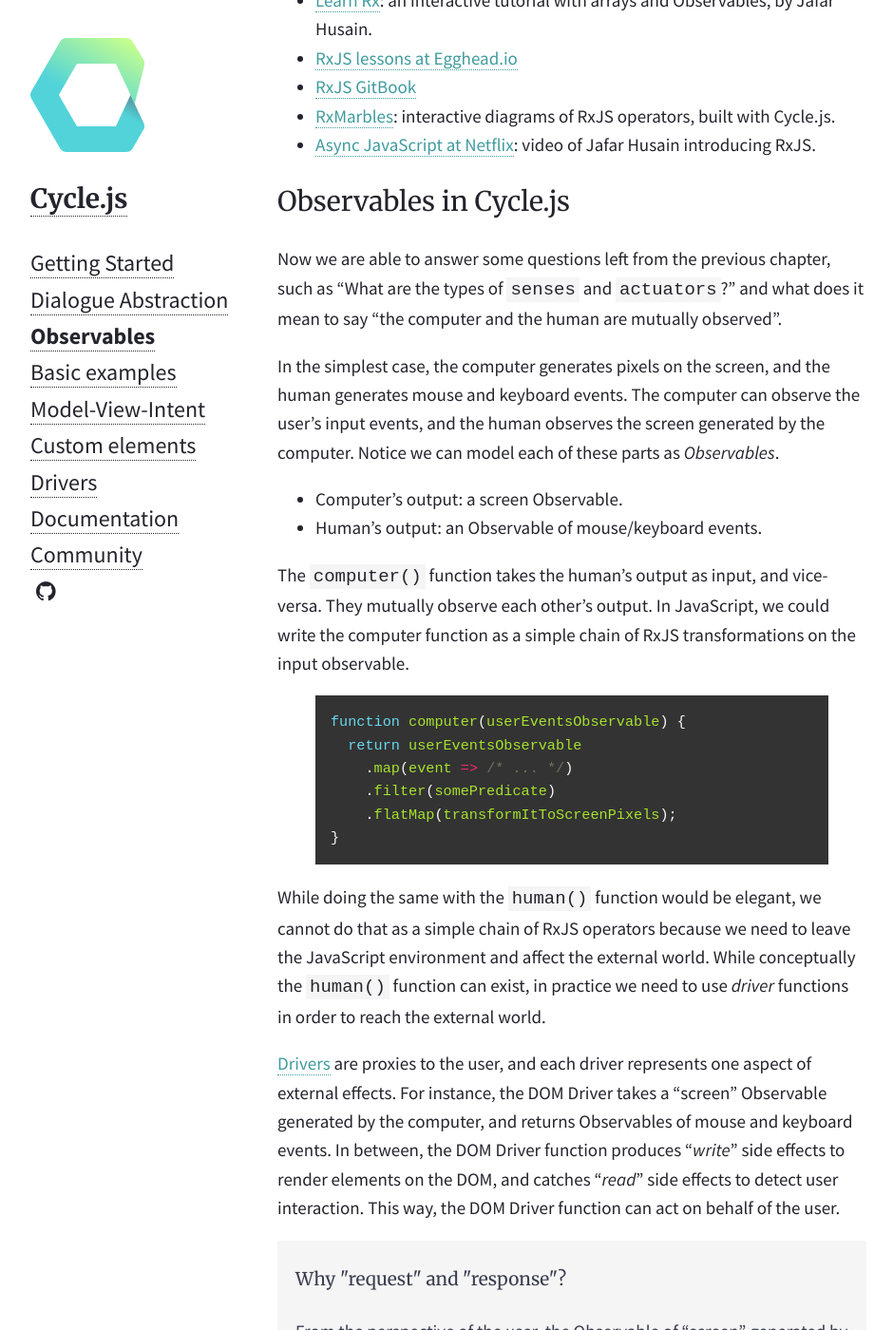
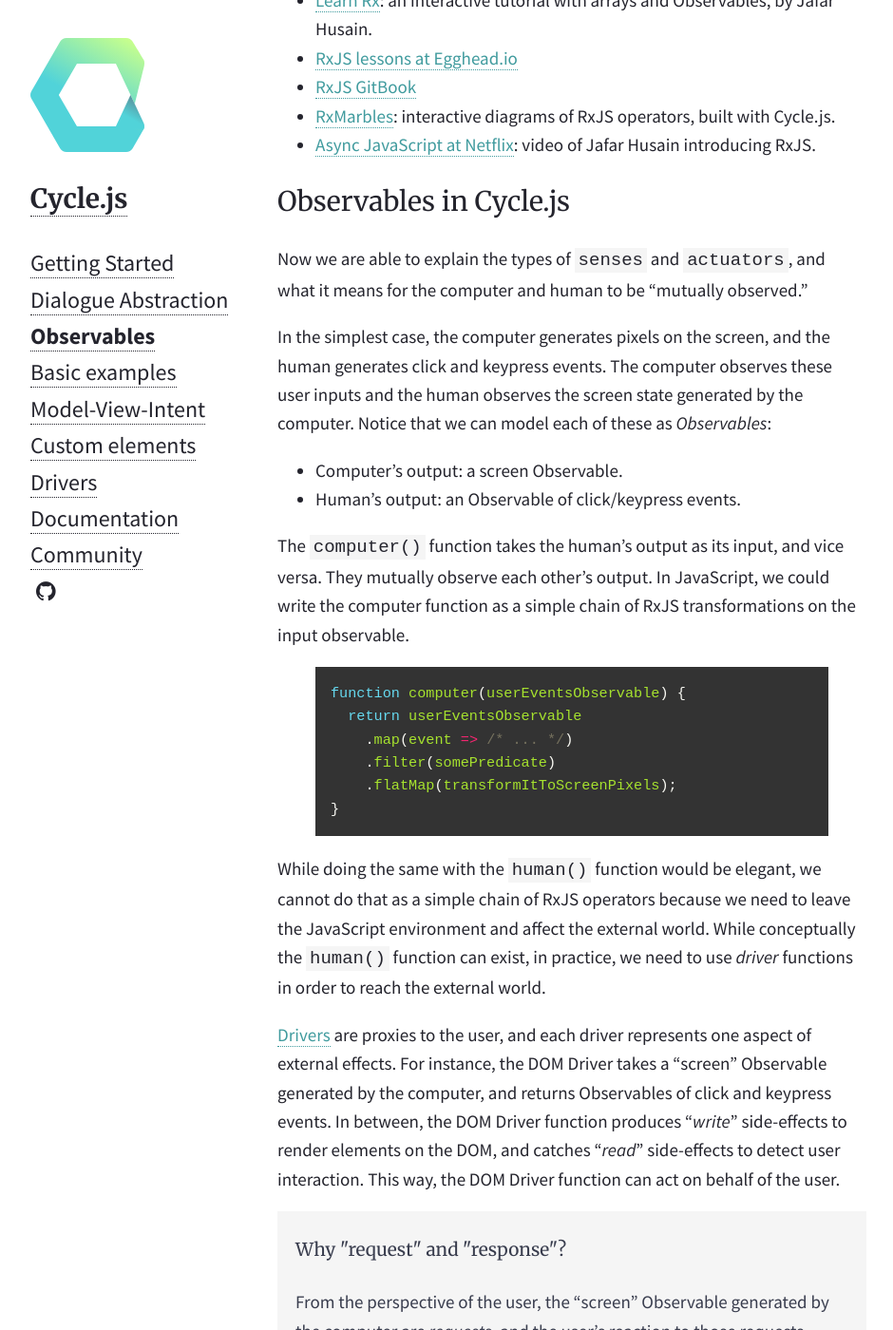
Before and after one commit to cyclejs/old-website, a Jekyll site: the page built from _posts/2015-01-29-observables.md, in a window 1280 px wide and 1400 px high, scrolled down 6137 px. Shown: the whole window at 95% size, without its empty margins (168-1108 px from the left). Built offline with Jekyll 4.4.1, drawn with Linux system fonts in a browser that asks for light colours; nearby versions of some CDN libraries; some of the changed text lies outside the part shown.

Commit message:
make punctuation, grammar, and spelling pristine

```diff
--- a/_posts/2015-01-29-observables.md
+++ b/_posts/2015-01-29-observables.md
@@ -113,7 +113,7 @@
 
 Notice there are 3 handlers: one for events, one for errors, and one for "complete". You can omit the last two in case you are only interested in handling "onNext" events.
 
-RxJS Observables become very useful when you can transform them with pure functions, creating new Observables on top of existing ones. Given an Observable of click events, you can make an Observable of "double click" events.
+RxJS Observables become very useful when you transform them with pure functions, creating new Observables on top of existing ones. Given an Observable of click events, you can make an Observable of "double-click" events.
 
 {% highlight js %}
 let doubleClickObservable = clickObservable
@@ -139,14 +139,14 @@
 
 <h2 id="observables-in-cyclejs">Observables in Cycle.js</h2>
 
-Now we are able to answer some questions left from the previous chapter, such as "What are the types of `senses` and `actuators`?" and what does it mean to say "the computer and the human are mutually observed".
+Now we are able to explain the types of `senses` and `actuators`, and what it means for the computer and human to be "mutually observed."
 
-In the simplest case, the computer generates pixels on the screen, and the human generates mouse and keyboard events. The computer can observe the user's input events, and the human observes the screen generated by the computer. Notice we can model each of these parts as *Observables*.
+In the simplest case, the computer generates pixels on the screen, and the human generates click and keypress events. The computer observes these user inputs and the human observes the screen state generated by the computer. Notice that we can model each of these as *Observables*:
 
 - Computer's output: a screen Observable.
-- Human's output: an Observable of mouse/keyboard events.
+- Human's output: an Observable of click/keypress events.
 
-The `computer()` function takes the human's output as input, and vice-versa. They mutually observe each other's output. In JavaScript, we could write the computer function as a simple chain of RxJS transformations on the input observable.
+The `computer()` function takes the human's output as its input, and vice versa. They mutually observe each other's output. In JavaScript, we could write the computer function as a simple chain of RxJS transformations on the input observable.
 
 {% highlight js %}
 function computer(userEventsObservable) {
@@ -157,17 +157,17 @@
 }
 {% endhighlight %}
 
-While doing the same with the `human()` function would be elegant, we cannot do that as a simple chain of RxJS operators because we need to leave the JavaScript environment and affect the external world. While conceptually the `human()` function can exist, in practice we need to use *driver* functions in order to reach the external world.
+While doing the same with the `human()` function would be elegant, we cannot do that as a simple chain of RxJS operators because we need to leave the JavaScript environment and affect the external world. While conceptually the `human()` function can exist, in practice, we need to use *driver* functions in order to reach the external world.
 
-[Drivers](/drivers.html) are proxies to the user, and each driver represents one aspect of external effects. For instance, the DOM Driver takes a "screen" Observable generated by the computer, and returns Observables of mouse and keyboard events. In between, the DOM Driver function produces "*write*" side effects to render elements on the DOM, and catches "*read*" side effects to detect user interaction. This way, the DOM Driver function can act on behalf of the user.
+[Drivers](/drivers.html) are proxies to the user, and each driver represents one aspect of external effects. For instance, the DOM Driver takes a "screen" Observable generated by the computer, and returns Observables of click and keypress events. In between, the DOM Driver function produces "*write*" side-effects to render elements on the DOM, and catches "*read*" side-effects to detect user interaction. This way, the DOM Driver function can act on behalf of the user.
 
 > <h4 id="why-request-and-response">Why "request" and "response"?</h4>
 >
-> From the perspective of the user, the Observable of "screen" generated by the computer are *requests*, and the user's reaction to those requests (mouse and keyboard events) are *responses*.
+> From the perspective of the user, the "screen" Observable generated by the computer are *requests*, and the user's reaction to those requests (events coming fron the mouse and keyboard) are *responses*.
 >
-> Here is a another way of seeing it. In a dialogue, one side listens to *questions* (requests), and generates *answers* (responses). It is not a problem if *request/response* resemble the Client-Server model, because a Cycle.js network request will actually be called *request* in the dialogue abstraction. The concepts are the same, except in Cycle.js the words *request* and *response* are generalized to include other agents. For instance, the User can be regarded as a remote server to which we are sending and receiving messages.
+> Here is a another way of seeing it: in a dialogue, one side listens to *questions* (requests), and generates *answers* (responses). It is not a problem if *request/response* resemble the Client-Server model, because a Cycle.js network request will actually be called *request* in the dialogue abstraction. The concepts are the same, except in Cycle.js the words *request* and *response* are generalized to include other agents. For instance, the User can be regarded as a remote server with which we are sending and receiving messages.
 >
-> In this documentation, you will sometimes read about the computer taking responses and generating requests. You can understand this as the computer doing new requests to the human, given what the user responded previously to the computer.
+> In this documentation, you will sometimes read about the computer taking responses and generating requests. You can understand this as the computer making new requests to the human, given what the user responded to previously.
 
 Joining both parts, we have a computer function, often called `main()`, and a driver function, where the output of one is the input of the other.
 
@@ -196,21 +196,21 @@
 Cycle.run(main, drivers); // solve the circular dependency
 {% endhighlight %}
 
-This is how the name "*Cycle.js*" came to be. It is a framework to solve the cyclic dependency of Observables that emerges in the dialogue (mutual observation) between Human and Computer.
+This is how the name "*Cycle.js*" came to be. It is a framework that solves the innate cyclic dependency of Observables which emerge during dialogues (mutual observations) between the Human and the Computer.
 
 > <h4 id="what-is-cycle-core">What is Cycle <em>Core</em>?</h4>
 >
-> Besides from containing RxJS, Cycle *Core* delivers only the `run()` function which is implemented with about 100 lines of code. This means it's a very small library.
+> Beside containing RxJS, Cycle *Core* delivers only the `run()` function which is implemented in about 100 lines of code. It's a very small library.
 >
-> In TodoMVC built with Cycle.js these are the proportions each library or section takes:
+> In the TodoMVC built with Cycle.js, these are the proportions of code each library or section comprises:
 >
-> - RxJS: 71,1 %
-> - virtual-dom: 9,76 %
-> - @cycle/dom: 4,87 %
-> - src: 2,47 %
-> - @cycle/core: 0,64 %
-> - misc: 10,77 %
+> - RxJS: 71,1%
+> - virtual-dom: 9,76%
+> - @cycle/dom: 4,87%
+> - src: 2,47%
+> - @cycle/core: 0,64%
+> - misc: 10,77%
 >
-> Cycle is just an architecture for reactive web applications: a set of ideas about how you should structure your app using RxJS. To help you out, it also provides some libraries to address common use cases: Cycle *DOM*, to interact with the DOM, and Cycle *Core*, to help you create the loops between your program and the drivers.
+> Cycle.js is simply an architecture for building reactive web applications: a set of ideas about how you should structure your app using RxJS. To help you out, it also provides some libraries to address common use-cases: Cycle *DOM*, interacts with the DOM, and Cycle *Core*, helps create loops between the program and the drivers.
 
-[Read next about basic examples](/basic-examples.html) applying what we've learned so far of Cycle.js.
+Read, next, the [basic examples](/basic-examples.html), which applies what we've learned so far about Cycle.js.
```
Also changed, not shown: other parts of _posts/2015-01-29-observables.md (+4 -4 lines).
